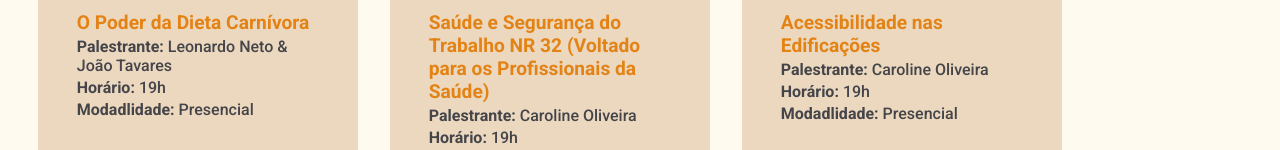
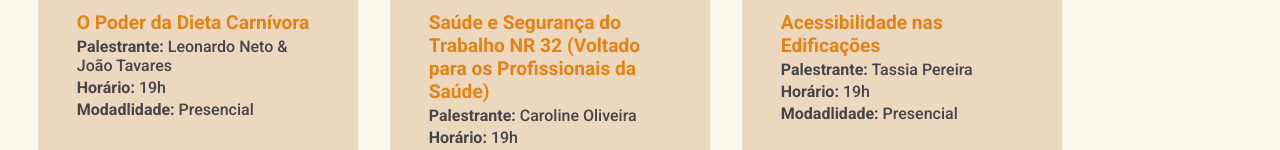
Before and after one commit to daiaanebarbosaf/anhangueraiguatemi, a React (Vite) app: page /courses in a window 1280 px wide. Shown: the part 2307-2457 px from the top of the page. Built offline with nearby package versions, Linux system fonts and the light colour scheme.

Commit message:
[KAN-10][Courses] - Mudar nome da Palestrante de Arquitetura

```diff
--- a/src/pages/Cources/Courses.tsx
+++ b/src/pages/Cources/Courses.tsx
@@ -141,7 +141,7 @@ export function Courses() {
                                 image={tassia}
                                 topic="Acessibilidade nas Edificações"
                                 timeAndDate="19h"
-                                speaker="Caroline Oliveira"
+                                speaker="Tassia Pereira"
                                 modality="Presencial"
                                 url="https://doity.com.br/anhangueracf-arq"
                             >
```
